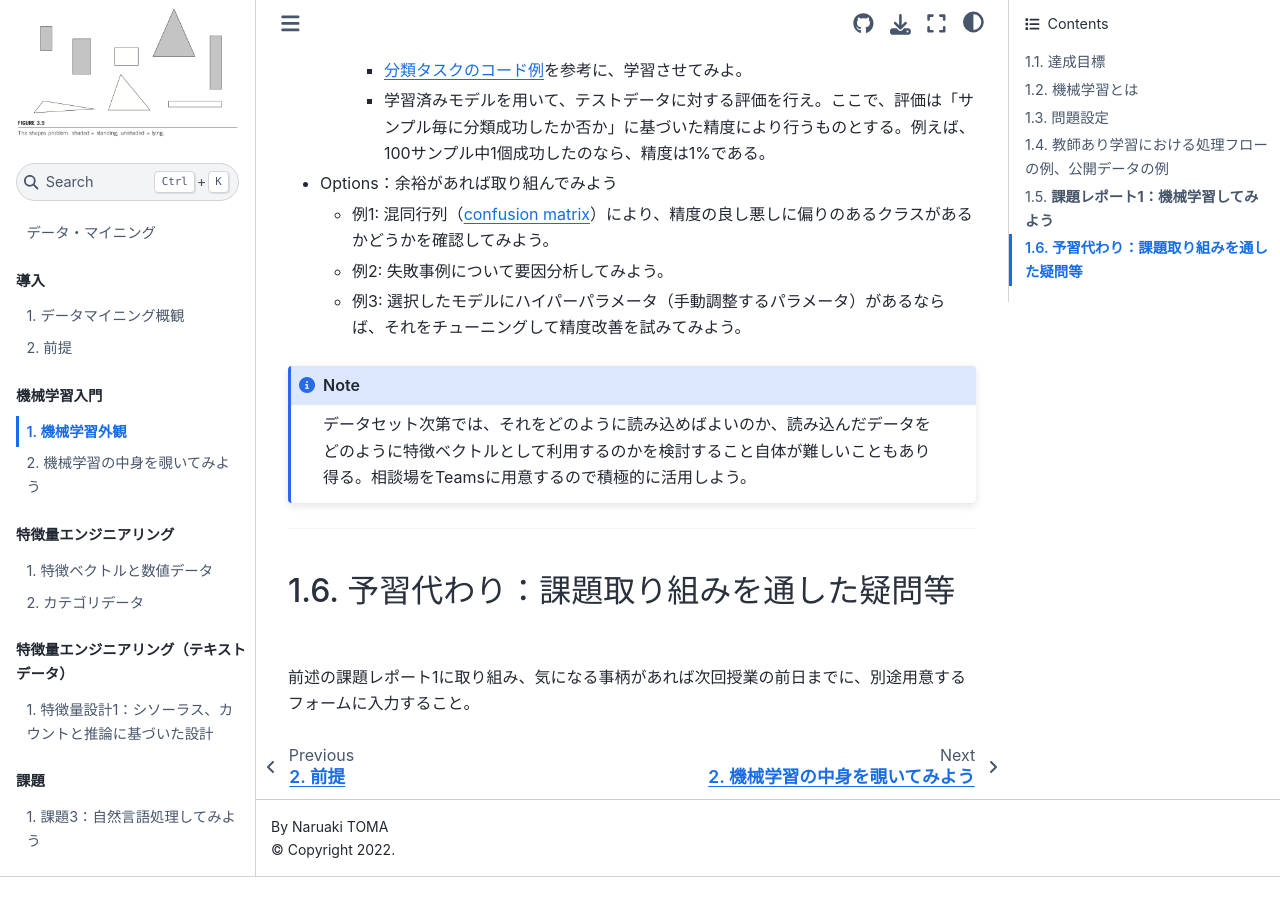
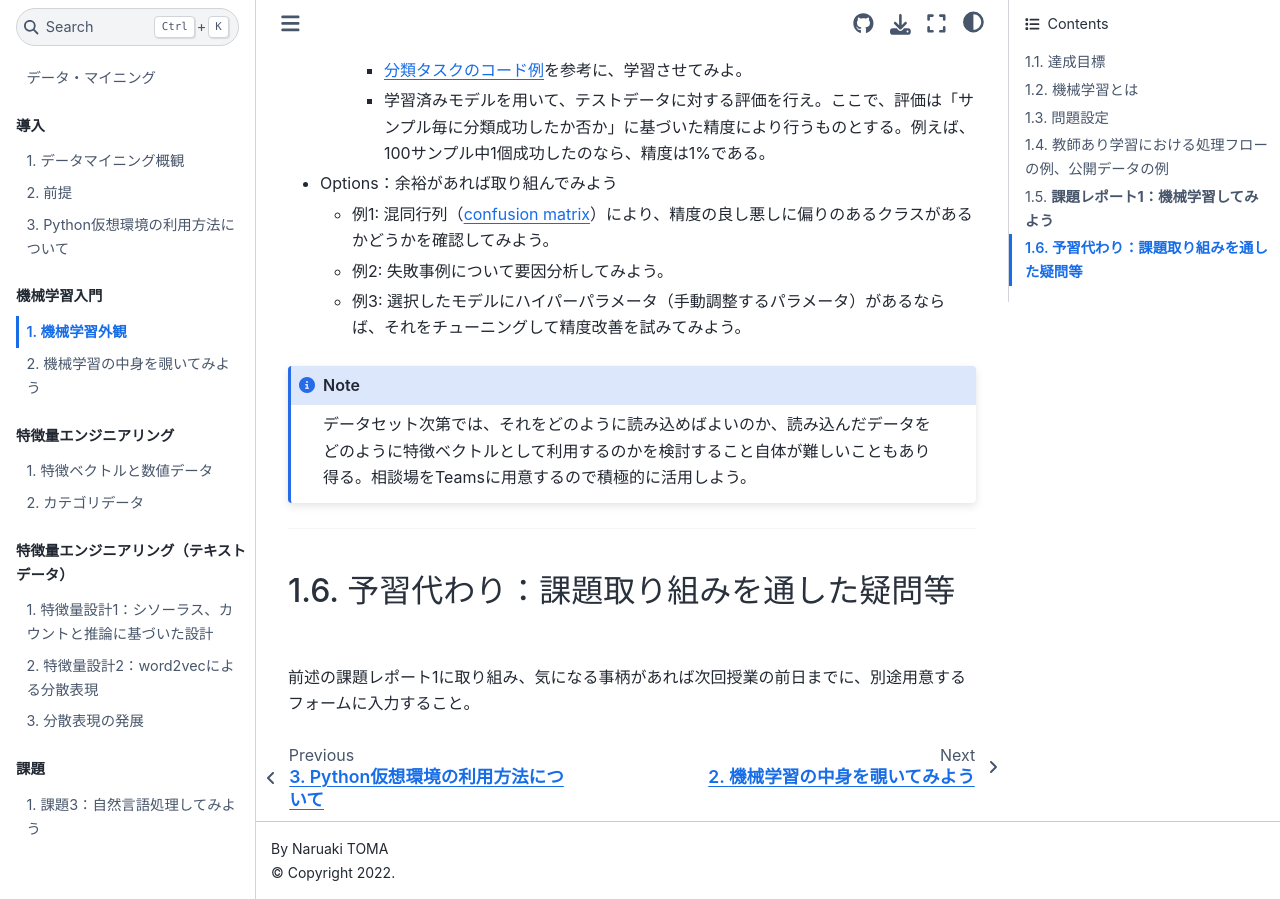
Before and after one commit to naltoma/datamining_intro2021, a Jupyter Book: the page built from 2-ml-intro/ml-intro.md, in a window 1280 px wide and 900 px high, scrolled down 7096 px. Built offline with Jupyter Book 1.0.4 settings and Sphinx 7.4.7 and the Sphinx Book theme 1.1.4, drawn with Linux system fonts in a browser that asks for light colours; pages that are not in the unit, such as notebooks, are missing from menus; before the commit the page ends 7973 px from its top, so only the background shows below that; some of the changed lines change nothing that is shown.

Commit message:
add tips for venv + pip

````diff
--- a/1-intro/env.md
+++ b/1-intro/env.md
@@ -57,6 +57,7 @@
   - 参考: [VSCodeのインストールから実行まで](http://ie.u-ryukyu.ac.jp/~tnal/2021/prog1/vscode.pdf)
 - step 3: 動作確認。
   - 冒頭のサンプルコードで動作確認してみよう。
+- [venv + pip な環境の補足](./venv.md)
 
 ---
 #### condaを使う場合（**推奨しません**）
--- /dev/null
+++ b/1-intro/venv.md
@@ -0,0 +1,57 @@
+# Python仮想環境の利用方法について
+更新日: 2022/6/16
+
+## 背景
+Pythonは外部モジュールを利用する際に、conda, pip等でインストールすることになる。一方で、開発環境によって利用したいバージョンが異なることがある。
+
+- 例えば[Pythonの最新安定版](https://www.python.org/downloads/)は2022年6月16日時点で3.10.5だが、深層学習で使うことが多い[TensorFlow](https://www.tensorflow.org/install?hl=ja)は3.6〜3.9までしか対応していない。
+- 別観点としてはあるモジュールを利用してシステム開発をしている際に、そのモジュール自体の最新版ではなく古い版でしか動作しない機能を利用していることもある。
+- conda, pip ではパッケージの管理方法が異なることから、環境を分けたい。
+
+上記のように様々な理由から、Pythonを用いた開発においては「目的に応じて環境を切り分けて用意する」ことが多い。ところが、環境を切り分ける方法自体は統一されておらず、様々な方法が乱立しています（参考：[2021年のPython仮想環境〜いまやvenvを使わない理由はありません〜](https://qiita.com/toast-uz/items/f2df428f75b049b1d172)）
+
+---
+
+## 授業で推奨している環境
+-	仮想環境：venv
+-	パッケージ管理：pip
+
+---
+
+## venv + pipの主な使い方
+以下では「/usr/bin/python3」を使い、環境を「~/.venv/dm」に設定しています。別のPythonインタプリタを使いたい場合には、使いたいものをフルパスで指定しよう。仮想環境を作り直したくなったら、「~/.venv/dm」を削除するか、別場所に新規作成すると良い。環境を切り替える際には source コマンドで用意した環境のactivateを実行しよう。
+
+```
+# 仮想環境を新しく作る。
+/usr/bin/python3 -m venv ~/.venv/dm
+
+# 仮想環境に入る。
+source ~/.venv/dm/bin/activate
+
+# 利用しているPythonインタプリタを確認する。
+# sourceコマンドを実行したあとでwhichで確認。
+which python
+
+# pipを更新しておく。
+pip install –upgrade pip
+
+# 必要な外部モジュールをインストールする。
+pip install [モジュール名]
+```
+
+---
+
+## VSCodeで仮想環境を利用する
+以下は毎回設定する必要があります。標準設定したい場合には環境設定から設定してみよう。
+
+-	手順1: VSCodeを起動する。
+-	手順2: 実行したいPythonスクリプトを開く。特に無いなら新規ファイル作成し、拡張子を.pyもしくは.ipynbと付けて保存しよう。
+-	手順3: Pythonインタプリタを設定する。
+  - 手順3-1: 利用したいPythonインタプリタのパスを確認し、コピーしておく。
+  - 手順3-2: VSCodeでコマンドパレットを開く。（Command + Shift + P、もしくはメニューから選択）
+  - 手順3-3: コマンドパレットに「python interpreter」と入力し、「Python: Select Interpreter」を選択。
+    - 初めて設定する場合は手順3-4, 3-5へ。
+    - 過去に設定したことがあるインタプリタを利用する場合は、ここで列挙されるインタプリタから選択するだけで良い。（手順3-4,3-5が不要になります）
+  - 手順3-4: 「インタープリタパスを入力」を選択。
+  - 手順3-5: 利用したいPythonインタプリタのパスをペーストし、Enter。これで仮想環境内のPythonを使う設定になる。
+-	手順1〜手順3を、毎回新規ファイル作成する度に実行する。
--- a/_toc.yml
+++ b/_toc.yml
@@ -6,6 +6,7 @@
   chapters:
   - file: 1-intro/intro.md
   - file: 1-intro/env.md
+  - file: 1-intro/venv.md
 
 - caption: "機械学習入門"
   numbered: true
@@ -45,12 +46,12 @@
 #  - file: 4-nlp/typical_methods.md
 #  - file: 4-nlp/typical_methods_mecab.ipynb
 #  - file: 4-nlp/typical_methods_spacy.ipynb
-#  - file: 4-nlp/nlp2.md
+  - file: 4-nlp/nlp2.md
 #  - file: 4-nlp/train_momotaro.ipynb
-#  - file: 4-nlp/nlp3.md
-#  - file: 4-nlp/fine-tuning.ipynb
-#  - file: 4-nlp/fine-tuning-spacy.ipynb
-#    title: ファインチューニング例（spacy版）
+  - file: 4-nlp/nlp3.md
+  - file: 4-nlp/fine-tuning.ipynb
+  - file: 4-nlp/fine-tuning-spacy.ipynb
+    title: ファインチューニング例（spacy版）
 
 #- caption: "タスクとマイニングアルゴリズムの例"
 #  numbered: true
````
